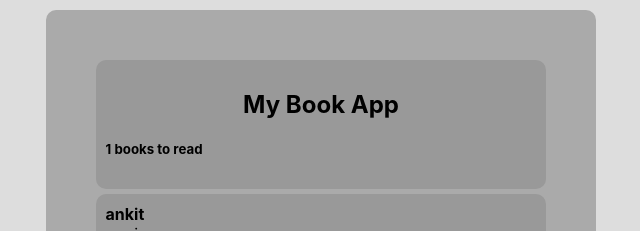
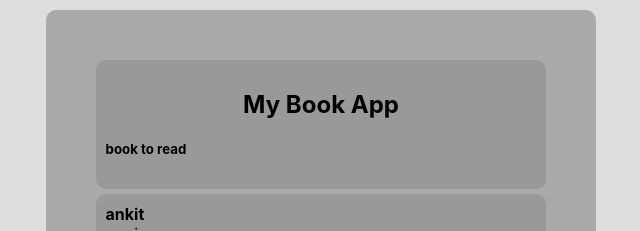
Before and after one commit to ankitn1311/book-context-api, a React (Create React App) app: page / in a window 1280 px wide. Shown: the top 231 px of the page, without its empty margins (319-959 px from the left). Built offline with nearby package versions, Linux system fonts and the light colour scheme.

Commit message:
fix issue

```diff
--- a/src/components/Navbar.jsx
+++ b/src/components/Navbar.jsx
@@ -6,7 +6,7 @@ const Navbar = () => {
     return books.length > 0 ? (
         <nav>
             <h1>My Book App</h1>
-            <h5>{books.length} books to read</h5>
+            <h5>{books.length > 1 ? 'books' : 'book'} to read</h5>
         </nav>
     ) : (
             <nav>
```
